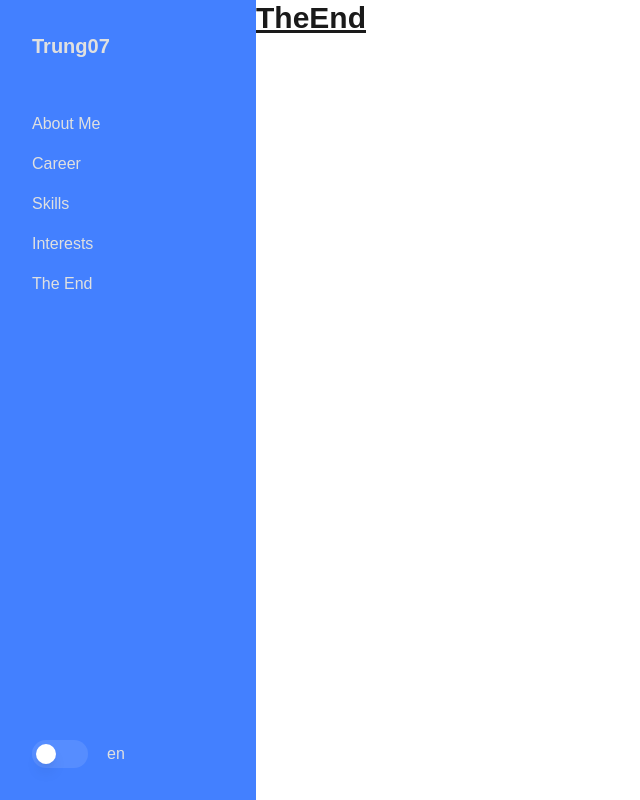
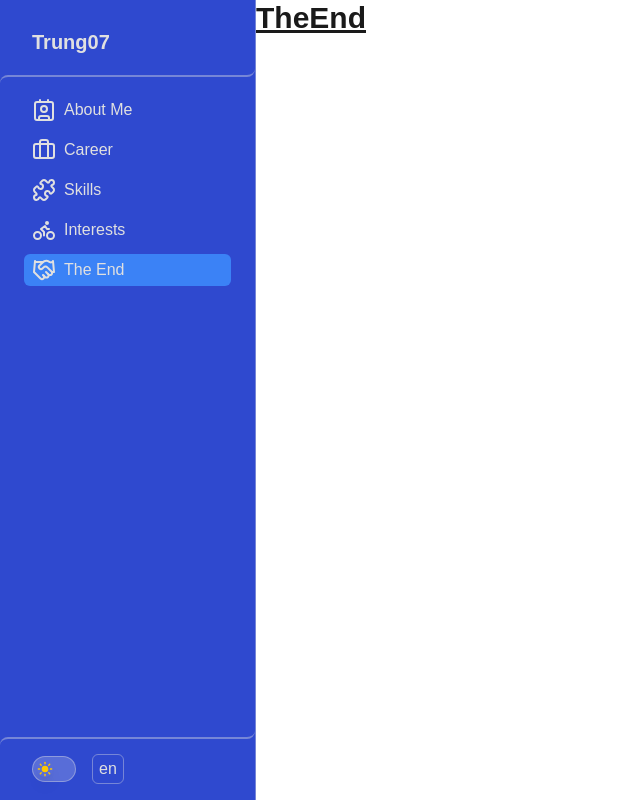
Before and after one commit to thanhtrung07/over-complicated-profile-n13, a Next.js app: page /the-end in a window 1280 px wide. Shown: the whole page, without its empty margins (0-640 px from the left). Built offline with nearby package versions, Linux system fonts and the light colour scheme.

Commit message:
feat[OCP-4]: Style and animated navigation bar

```diff
--- a/package.json
+++ b/package.json
@@ -15,7 +15,8 @@
         "lucide-react": "^0.507.0",
         "next": "15.3.1",
         "react": "19.1.0",
-        "react-dom": "19.1.0"
+        "react-dom": "19.1.0",
+        "tailwind-merge": "3.3.0"
     },
     "devDependencies": {
         "@eslint/eslintrc": "3.3.1",
--- a/src/app/globals.css
+++ b/src/app/globals.css
@@ -20,7 +20,7 @@
   --color-warning: #f59e0b;
   --color-error: #ef4444;
   --color-info: #3b82f6;
-  --color-bg-surface-head: #4380ff;
+  --color-bg-surface-head: #2f49cf;
 
   --color-bg-dk-primary: #121212;
   --color-bg-dk-secondary: #1e1e1e;
@@ -36,5 +36,14 @@
   --color-dk-info: #60a5fa;
 }
 body {
-  font-family: Arial, Helvetica, sans-serif;
+  font-family: sans-serif, Arial, Helvetica;
 }
+
+@layer components {
+  .share-border-btns {
+    /* prettier-ignore */
+    @apply
+    border-border/40 dark:border-dk-border
+    hover:dark:border-dk-accent-hover hover:border-white/80;
+  }
+}
--- /dev/null
+++ b/src/components/AsymCurveDivider.tsx
@@ -0,0 +1,29 @@
+import clsx from 'clsx'
+import { twMerge } from 'tailwind-merge'
+
+interface IProps {
+  className?: string
+}
+
+export default function AsymCurveDivider({ className = '' }: IProps) {
+  return (
+    <div className={twMerge('hidden h-[16px] md:flex', '', className)}>
+      <div className="relative flex-1">
+        <div
+          className={clsx(
+            'absolute top-[7px] left-0 h-[9px] w-full rounded-tl-lg',
+            'border-border/40 dark:border-dk-border border-t-2'
+          )}
+        />
+      </div>
+      <div className="relative flex-1">
+        <div
+          className={clsx(
+            'absolute top-0 left-0 h-[9px] w-full rounded-br-lg',
+            'border-border/40 dark:border-dk-border border-b-2'
+          )}
+        ></div>
+      </div>
+    </div>
+  )
+}
--- a/src/components/NavBar.tsx
+++ b/src/components/NavBar.tsx
@@ -1,9 +1,4 @@
 'use client'
-import clsx from 'clsx'
-import { Menu } from 'lucide-react'
-import Link from 'next/link'
-import { useEffect, useState } from 'react'
-import SwitchBtn from './SwitchBtn'
 import {
   DARK_THEME,
   KEY_THEME,
@@ -12,6 +7,13 @@ import {
   LIGHT_THEME,
 } from '@/consts/common'
 import { ROUTES } from '@/consts/routes'
+import clsx from 'clsx'
+import { Bike, Briefcase, Contact, Handshake, Menu, Puzzle } from 'lucide-react'
+import Link from 'next/link'
+import { usePathname } from 'next/navigation'
+import { JSX, useEffect, useMemo, useState } from 'react'
+import AsymCurveDivider from './AsymCurveDivider'
+import SwitchBtn from './SwitchBtn'
 
 const linkLists = [
   ROUTES.about,
@@ -25,19 +27,23 @@ type Language = typeof LANG_EN | typeof LANG_VI
 
 const applyTheme = (dark: boolean) => {
   const root = document.documentElement
-  if (dark) {
-    root.classList.add('dark')
-    localStorage.theme = DARK_THEME
-  } else {
-    root.classList.remove('dark')
-    localStorage.theme = LIGHT_THEME
+  root.classList.toggle('dark', dark)
+  localStorage.theme = dark ? DARK_THEME : LIGHT_THEME
 }
+
+const iconMap: Record<string, JSX.Element> = {
+  [ROUTES.about.name]: <Contact className="h-6 w-6" />,
+  [ROUTES.career.name]: <Briefcase className="h-6 w-6" />,
+  [ROUTES.skills.name]: <Puzzle className="h-6 w-6" />,
+  [ROUTES.interests.name]: <Bike className="h-6 w-6" />,
+  [ROUTES.theEnd.name]: <Handshake className="h-6 w-6" />,
 }
 
 export default function NavBar() {
   const [open, setOpen] = useState<boolean>(false)
   const [lang, setLang] = useState<Language>(LANG_EN)
   const [isDark, setIsDark] = useState<boolean>()
+  const pathname = usePathname()
 
   useEffect(() => {
     const shouldUseDark =
@@ -54,60 +60,96 @@ export default function NavBar() {
     setLang((prev: Language) => (prev === LANG_EN ? LANG_VI : LANG_EN))
   }
 
-  const ThemeAndLangControls = () => (
+  const ThemeAndLangControls = useMemo(
+    () => (
       <>
         <SwitchBtn enabled={!!isDark} setEnabled={setIsDark} />
-      <button onClick={toggleLang} className="w-6">
+        <button
+          title="Switch language"
+          onClick={toggleLang}
+          className="share-border-btns w-8 cursor-pointer rounded-md border px-1 py-0.5"
+        >
           {lang}
         </button>
       </>
+    ),
+    [lang, isDark]
   )
 
   return (
     <nav
       className={clsx(
-        'fixed z-10 w-full px-8 py-4',
+        'fixed z-10 w-full px-5',
         'bg-bg-surface-head text-dk-text-primary dark:bg-bg-dk-secondary dark:text-dk-text-primary',
-        'md:static md:flex md:min-h-screen md:max-w-64 md:py-8',
-        'md:flex-1 md:flex-col md:justify-between'
+        'md:static md:flex md:min-h-screen md:max-w-64 md:px-8 md:pt-7 md:pb-4',
+        'md:border-border/40 md:dark:border-dk-border md:flex-1 md:flex-col md:justify-between md:border-r'
       )}
     >
+      {/* Mobile Header */}
       <div className="flex items-center justify-between py-3 md:hidden">
         <h1 className="text-xl font-bold">Trung07</h1>
-        <div className="flex items-center space-x-4">
-          <ThemeAndLangControls />
-          <button onClick={() => setOpen(!open)} className="focus:outline-none">
+        <div className="flex items-center space-x-3">
+          {ThemeAndLangControls}
+          <button
+            onClick={() => setOpen(!open)}
+            className="border-border/40 dark:border-dk-border rounded-md border px-1 py-0.5"
+          >
             <Menu className="h-6 w-6" />
           </button>
         </div>
       </div>
+      <div className="border-border/40 dark:border-dk-border -mx-8 border-b md:hidden" />
 
       <div>
-        <div className="mb-13 hidden md:block">
+        {/* Desktop Header */}
+        <div className="hidden md:block">
           <h1 className="text-xl font-bold">Trung07</h1>
+          <AsymCurveDivider className="-mx-8 mt-3 mb-5" />
         </div>
 
-        <ul className={`space-y-4 ${open ? 'mt-4 block' : 'hidden'} md:block`}>
+        {/* Menu Items*/}
+        <ul
+          className={clsx(
+            'transition-all duration-300 ease-in-out',
+            open
+              ? 'my-4 max-h-96 translate-y-0 opacity-100'
+              : 'my-0 max-h-0 translate-y-[-10px] opacity-0',
+            '-mx-2 space-y-2 md:block md:max-h-none md:opacity-100'
+          )}
+        >
           {linkLists.map((link) => (
             <li key={link.route}>
               <Link
                 onClick={() => setOpen(false)}
                 href={link.route}
                 className={clsx(
-                  'block',
+                  'ease flex w-3/5 space-x-2 rounded-md px-2 py-1 transition-all duration-300',
+                  link.route === pathname
+                    ? 'text-dk-text-primary dark:bg-bg-surface dark:text-text-primary bg-accent w-full'
+                    : [
+                        'hover:w-full',
                         'hover:text-bg-surface-head hover:bg-white',
-                  'hover:dark:bg-bg-dk-surface hover:dark:text-dk-accent'
+                        'hover:dark:bg-bg-dk-surface hover:dark:text-dk-accent',
+                      ]
                 )}
               >
-                {link.name}
+                {iconMap[link.name]}
+                <span>{link.name}</span>
               </Link>
             </li>
           ))}
         </ul>
+        {open && (
+          <div className="border-border/40 dark:border-dk-border -mx-8 border-b md:hidden" />
+        )}
       </div>
 
-      <div className="hidden md:flex md:items-center md:space-x-4">
-        <ThemeAndLangControls />
+      {/* Desktop Navbar Footer */}
+      <div className="hidden md:block">
+        <AsymCurveDivider className="-mx-8 mb-2" />
+        <div className="hover-btns flex items-center space-x-4">
+          {ThemeAndLangControls}
+        </div>
       </div>
     </nav>
   )
--- a/src/components/SwitchBtn.tsx
+++ b/src/components/SwitchBtn.tsx
@@ -1,5 +1,6 @@
 import { Switch } from '@headlessui/react'
 import clsx from 'clsx'
+import { Moon, Sun } from 'lucide-react'
 
 interface ISwitchBtnProps {
   enabled: boolean
@@ -10,11 +11,12 @@ export default function SwitchBtn(props: ISwitchBtnProps) {
   const { enabled, setEnabled } = props
   return (
     <Switch
+      title="Switch theme"
       checked={enabled}
       onChange={setEnabled}
       className={clsx(
-        'group relative flex h-7 w-14 cursor-pointer rounded-full p-1 ease-in-out',
-        'bg-white/10',
+        'group h-6.4 share-border-btns relative flex w-11 cursor-pointer rounded-full border p-1 ease-in-out',
+        'dark:bg-bg-dk-surface bg-white/20',
         'focus:not-data-focus:outline-none',
         'data-checked:bg-white/10',
         'data-focus:outline data-focus:outline-white'
@@ -23,11 +25,16 @@ export default function SwitchBtn(props: ISwitchBtnProps) {
       <span
         aria-hidden="true"
         className={clsx(
-          'pointer-events-none inline-block size-5 rounded-full bg-white shadow-lg ring-0',
-          'transition duration-200 ease-in-out',
-          'translate-x-0 group-data-checked:translate-x-7'
+          'pointer-events-none inline-block size-4 rounded-full shadow-lg ring-0',
+          'translate-x-0 transition duration-200 ease-in-out group-data-checked:translate-x-4.5'
         )}
-      />
+      >
+        {enabled ? (
+          <Moon className="h-4 w-4 fill-slate-300 text-slate-400" />
+        ) : (
+          <Sun className="h-4 w-4 fill-yellow-400 text-yellow-400" />
+        )}
+      </span>
     </Switch>
   )
 }
```
Also changed, not shown: 1 other file (tests, documents, lock files or other folders). Lines whose indentation alone changed are shown as unchanged.
